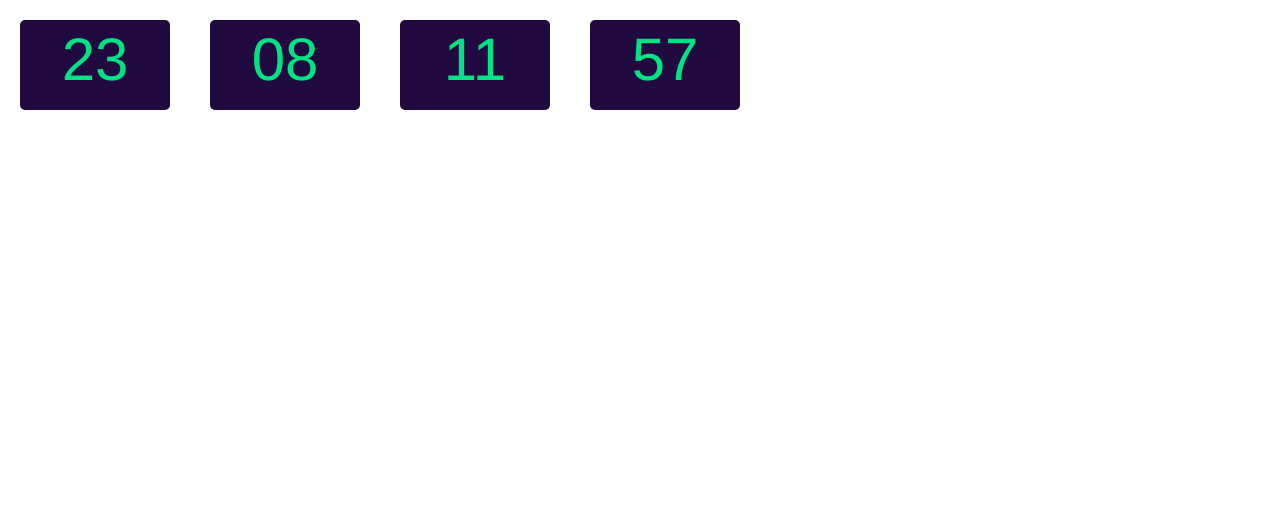
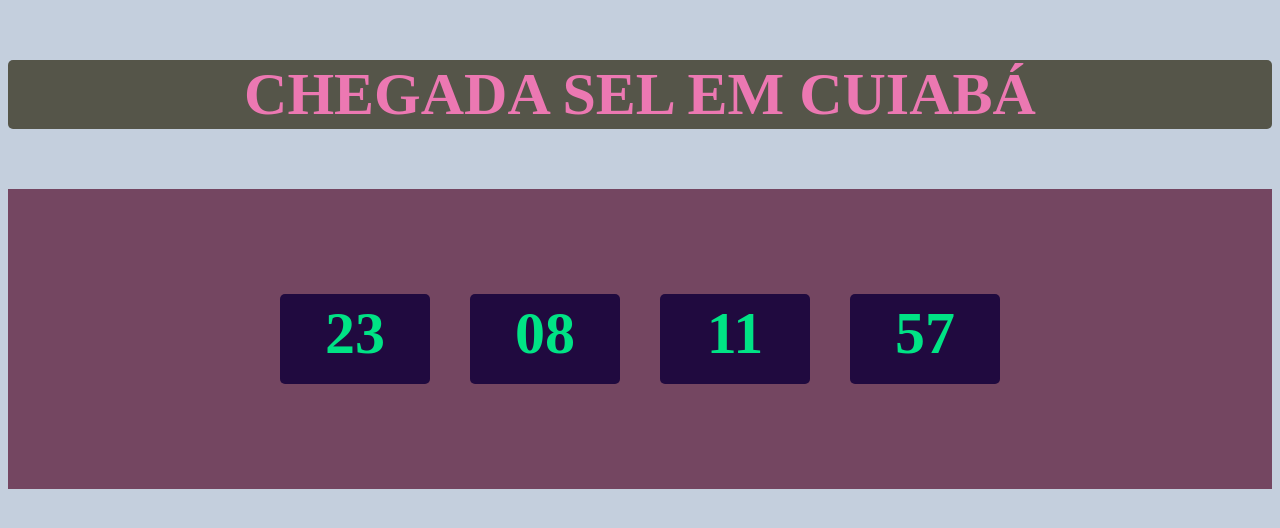
Before and after one commit to JoaoPauloPai/contador, a plain HTML site: page index.html in a window 1280 px wide. Drawn offline with Linux system fonts and the light colour scheme.

Commit message:
atualizando projeto

```diff
--- a/css/style.css
+++ b/css/style.css
@@ -1,11 +1,31 @@
-*{
+
+
+body {
+    background-color: #c4cfdd;
+}
+.id-sel {
+    border-radius: 5px;
+    text-align: center;
+    color: #ec78b2;
+    box-sizing: border-box;
+    font-size: 60px;
+    background-color: #555549;
+}
+
+.index:hover {
+    background: white;
+    color: red;
+    border: 2px solid red;
+}
+
+{
     margin: 0;
     padding: 0;
     box-sizing: border-box;
     font-family: Helvetica, sans-serif;
 }
 
-#contReg div{
+#contReg div {
 
     width: 150px;
     height: 90px;
@@ -14,10 +34,22 @@
     padding-top: 5px;
     box-sizing: border-box;
     text-align: center;
+    font-weight: bold;
     border-radius: 5px;
     font-size: 60px;
 
     background-color: #200a3f;
     color: #00e385;
 
-        }
+}
+
+.flex-box {
+    display: flex;
+    align-items: center;
+    justify-content: center;
+}
+
+.container-box {
+    background-color: rgb(116, 70, 97);
+    height: 300px;
+}
--- a/index.html
+++ b/index.html
@@ -12,14 +12,15 @@
 </head>
 
 <body>
+    <h3 class="id-sel">CHEGADA SEL EM CUIABÁ</h3>
+    <div class="flex-box container-box">
     <div id="contReg">
-
         <div id="dias">00</div>
         <div id="horas">00</div>
         <div id="minutos">00</div>
         <div id="segundos">00</div>
     </div>
-
+</div>
 </body>
 
 </html>
--- a/js/script.js
+++ b/js/script.js
@@ -8,6 +8,9 @@ setInterval(function () {
     var segundosTotal = (dataChegadaSel - dataAtual) / 1000;
 
     dias = parseInt(segundosTotal / 86400);
+    if(dias < 10) {
+        dias = '0' + dias;
+    }
     segundosTotal = segundosTotal % 86400;
 
     horas = parseInt(segundosTotal / 3600);
@@ -25,9 +28,9 @@ setInterval(function () {
 
 
     segundos = parseInt(segundosTotal % 60);
-    if(segundos < 10){
+    if (segundos < 10) {
         segundos = '0' + segundos;
-           }
+    }
 
     document.getElementById("dias").innerHTML = dias;
     document.getElementById("horas").innerHTML = horas;
```
